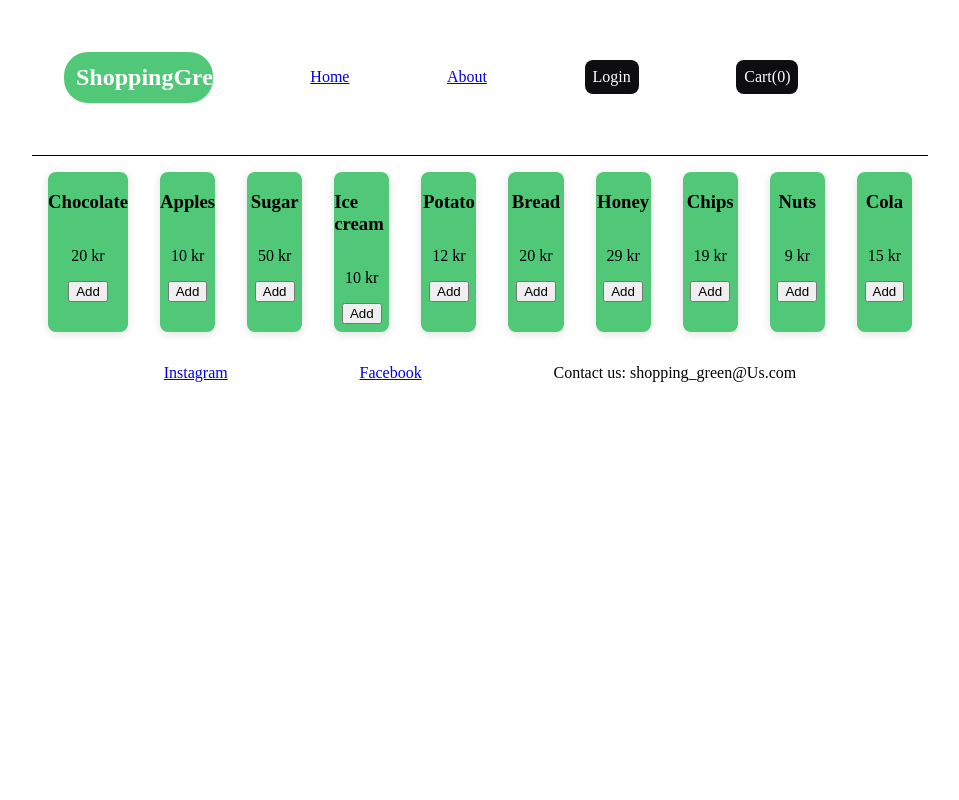
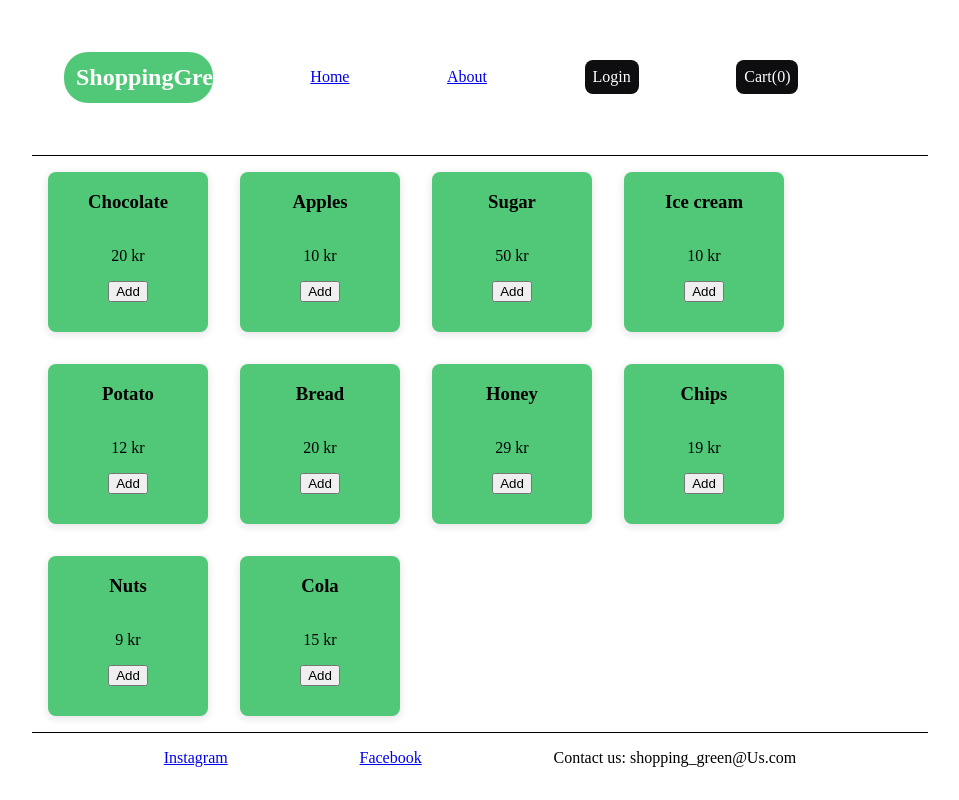
Before and after one commit to LukasFinne/ShoppingOnlineStore, a Vue app: page / in a window 1280 px wide. Shown: the whole page, without its empty margins (160-1119 px from the left). Built offline with nearby package versions, Linux system fonts and the light colour scheme.

Commit message:
Update .productContainer with flex-wrap

```diff
--- a/src/App.vue
+++ b/src/App.vue
@@ -89,6 +89,7 @@ header nav {
 }
 
 footer nav {
+  border-top: 1px solid;
   display: flex;
   justify-content: space-evenly;
   align-items: baseline;
--- a/src/components/Product-list.vue
+++ b/src/components/Product-list.vue
@@ -38,6 +38,7 @@ fetch(url)
 .productContainer {
   display: flex;
   flex-direction: row;
+  flex-wrap: wrap;
 }
 .itemContainer {
   background-color: #50c878;
```
